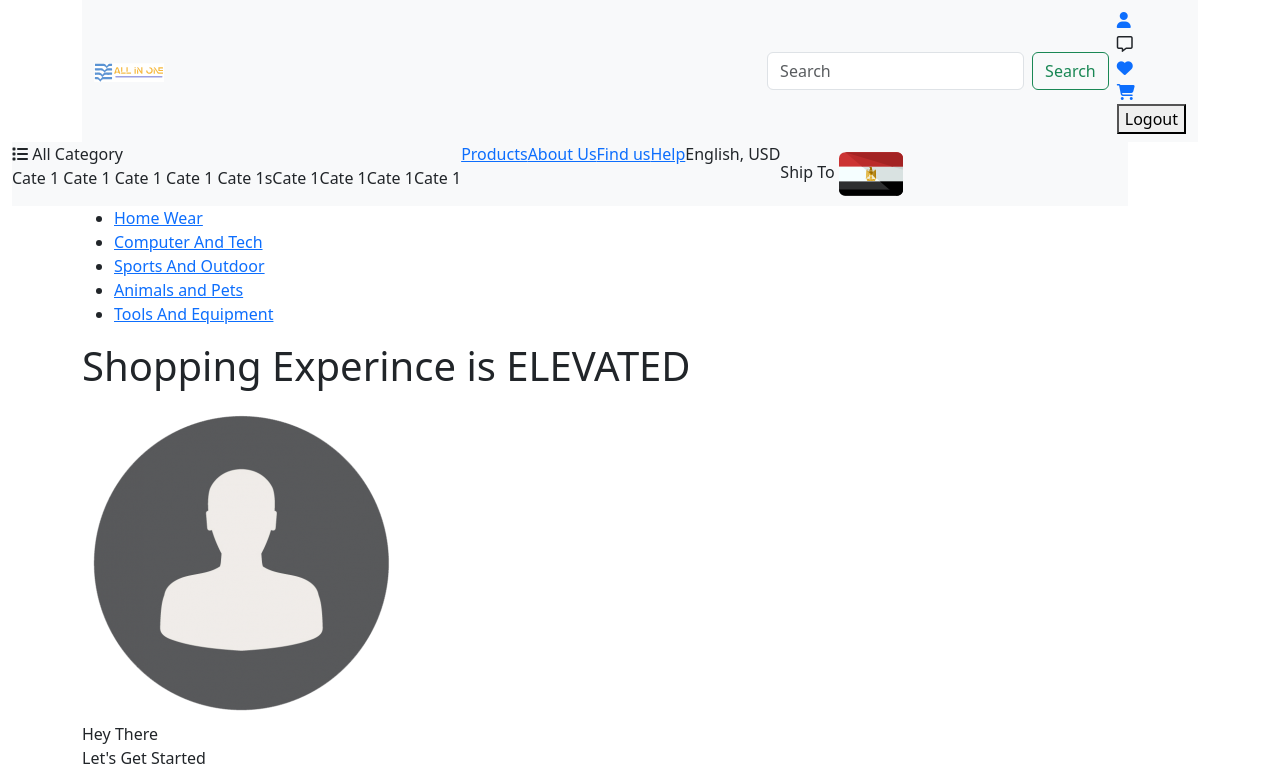
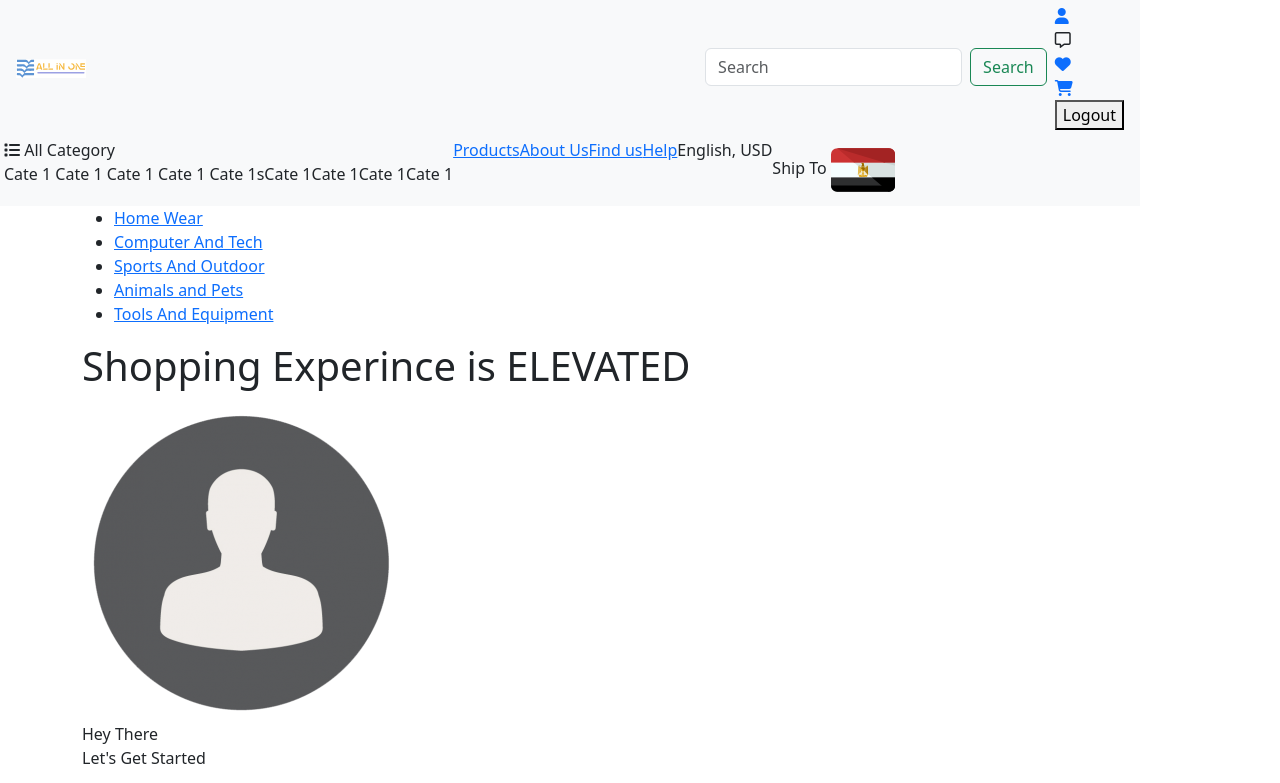
Before and after one commit to hassaneldash/ECommerce-Firebase-VanillaJS-HTML5-Bootstrap, a website with bundled scripts: page home/homepage.html in a window 1280 px wide. Shown: the top 783 px of the page. Built offline with nearby package versions, Linux system fonts and the light colour scheme; no server answers; files whose address does not match are found by name.

Commit message:
push 102

```diff
--- a/home/homepage.html
+++ b/home/homepage.html
@@ -28,8 +28,8 @@
   </head>
   <body>
 <header>
-      <div class="container mb-0">
-        <nav class="navbar navbar-expand-lg bg-body-tertiary">
+  <div class="container m-0 p-0">
+        <nav class="navbar navbar-expand-lg bg-body-tertiary m-0 p-1">
               <div class="container-fluid">
                 <a class="navbar-brand" href="/home/homepage.html"><img src="/Logo/1111.svg" width="70px" alt=""/>
                 </a>
@@ -68,8 +68,8 @@
               </div>
         </nav>
   </div>
-  <div class="container m-0">
-      <nav class="navbar-expand-lg bg-body-tertiary">
+  <div class="container m-0 p-0">
+      <nav class="navbar-expand-lg bg-body-tertiary m-0 p-1">
               <div class="categories-1 collapse navbar-collapse" id="navbarScroll">
                 <ul class="navbar-nav me-auto my-2 my-lg-0 navbar-nav-scroll" style="--bs-scroll-height: 100px;">
                   <li class="dropDownList nav-item">
```
